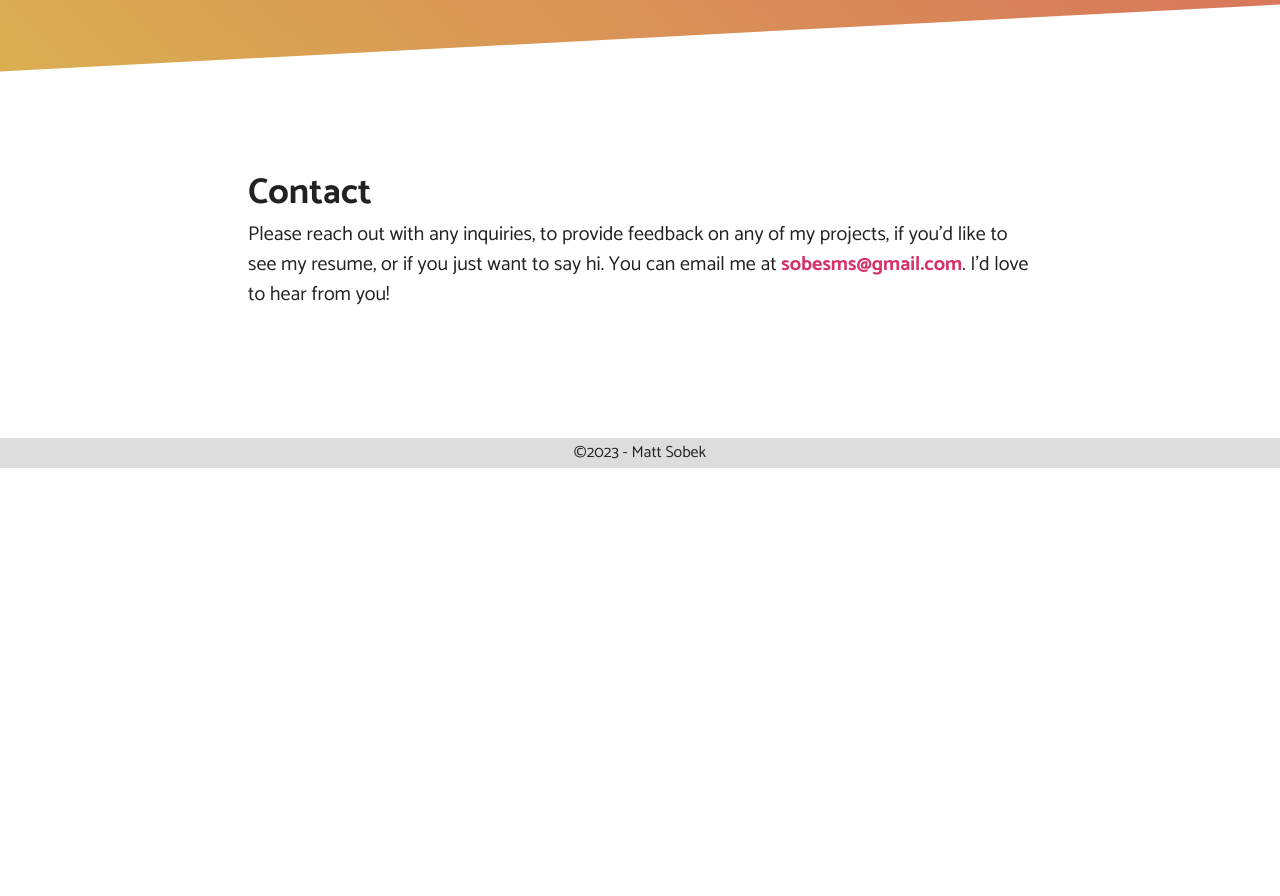
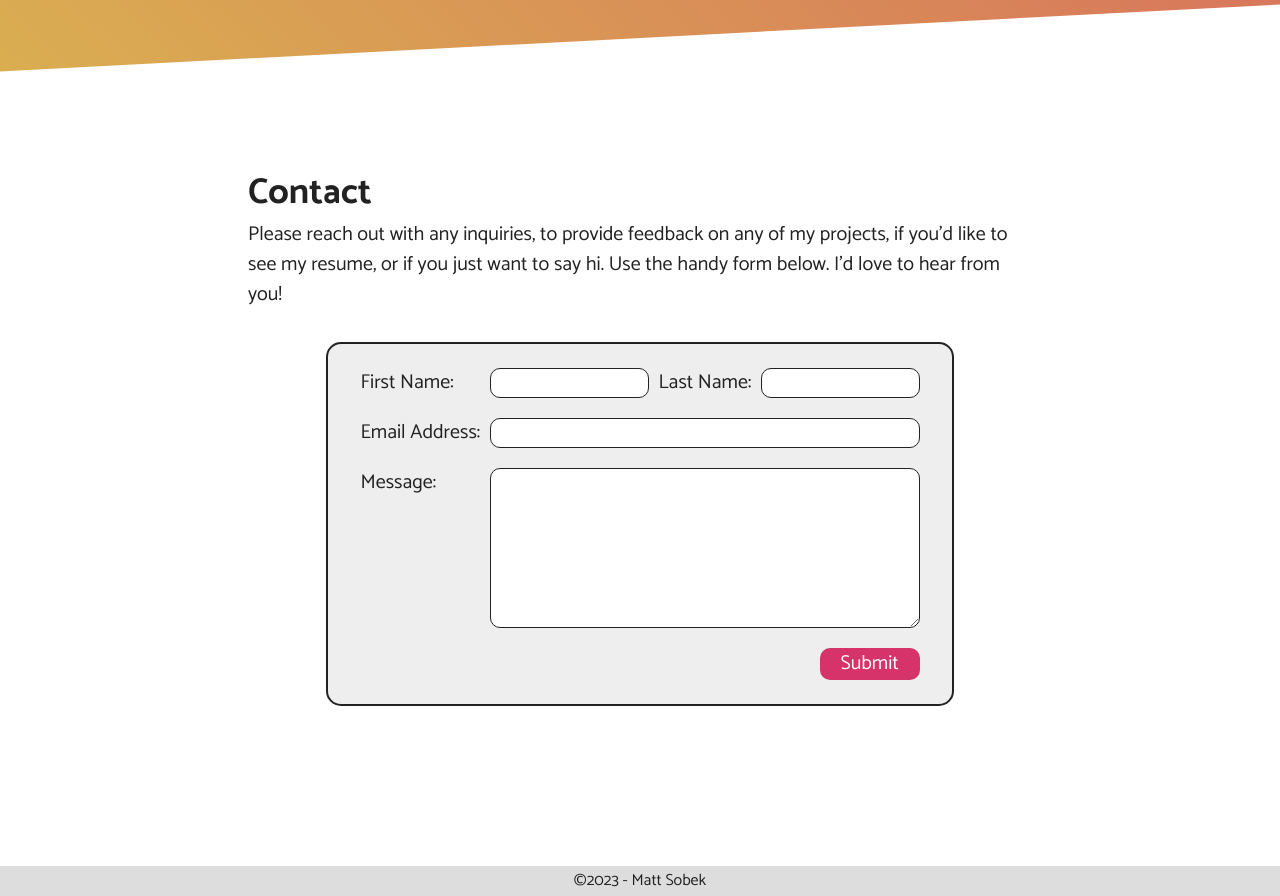
Before and after one commit to SobesMS/mattsobek-dot-com, a PHP site: page / in a window 1280 px wide. Shown: the part 3668-4564 px from the top of the page. Before the commit the page ends 4136 px from the top, so only its background shows below. Run offline with PHP 8.4, Linux system fonts and the light colour scheme.

Commit message:
working on PHP email form

```diff
--- a/index.html
+++ b/index.php
@@ -137,9 +137,20 @@
     </section>
 
     <section class="temp-contact">
-        <div class="wrapper">
-            <h2 class="section-title" id="contact">Contact</h2>
-            <p>Please reach out with any inquiries, to provide feedback on any of my projects, if you'd like to see my resume, or if you just want to say hi. You can email me at <a href="mailto:sobesms@gmail.com" target="_blank">sobesms@gmail.com</a>. I'd love to hear from you!</p>
+    <div class="wrapper" id="contact">
+            <h2 class="section-title">Contact</h2>
+            <p>Please reach out with any inquiries, to provide feedback on any of my projects, if you'd like to see my resume, or if you just want to say hi. Use the handy form below. I'd love to hear from you!</p>
+            <form class="email-form" id='email-form' method="POST" action="./send-email.php">
+                <label class="fname1" for="fname">First Name:</label>
+                <input class="fname2" type="text" name="fname" required>
+                <label class="lname1" for="lname">Last Name:</label>
+                <input class="lname2" type="text" name="lname" required>
+                <label class="email1" for="email">Email Address:</label>
+                <input class="email2" type="email" name="email" required>
+                <label class="message1" for="message">Message:</label>
+                <textarea class="message2" name="message"></textarea>
+                <input class="submit" type="submit" name="submit" value="Submit" required>
+            </form>
         </div>
     </section>
 
--- a/styles/style.css
+++ b/styles/style.css
@@ -412,13 +412,14 @@ section {
 
 .email-form {
     display: grid;
+    align-self: center;
     grid-template-columns: auto 1fr auto 1fr;
     gap: 20px 10px;
     background: rgba(200, 200, 200, .3);
     width: 80%;
     margin-block: 2rem;
     padding: 1.5rem 2rem;
-    border: 2px solid var(--body-light);
+    border: 2px solid var(--body-dark);
     border-radius: 15px;
 }
 
@@ -428,7 +429,7 @@ section {
 
 .fname2, .lname2, .email2, .message2 {
     width: 100%;
-    border: none;
+    border: 1px solid var(--body-dark);
     border-radius: 10px;
     padding: 1px 7px;
     font-family: monospace;
```
Also changed, not shown: scripts/email-functions.php (renamed from send-email.php).
